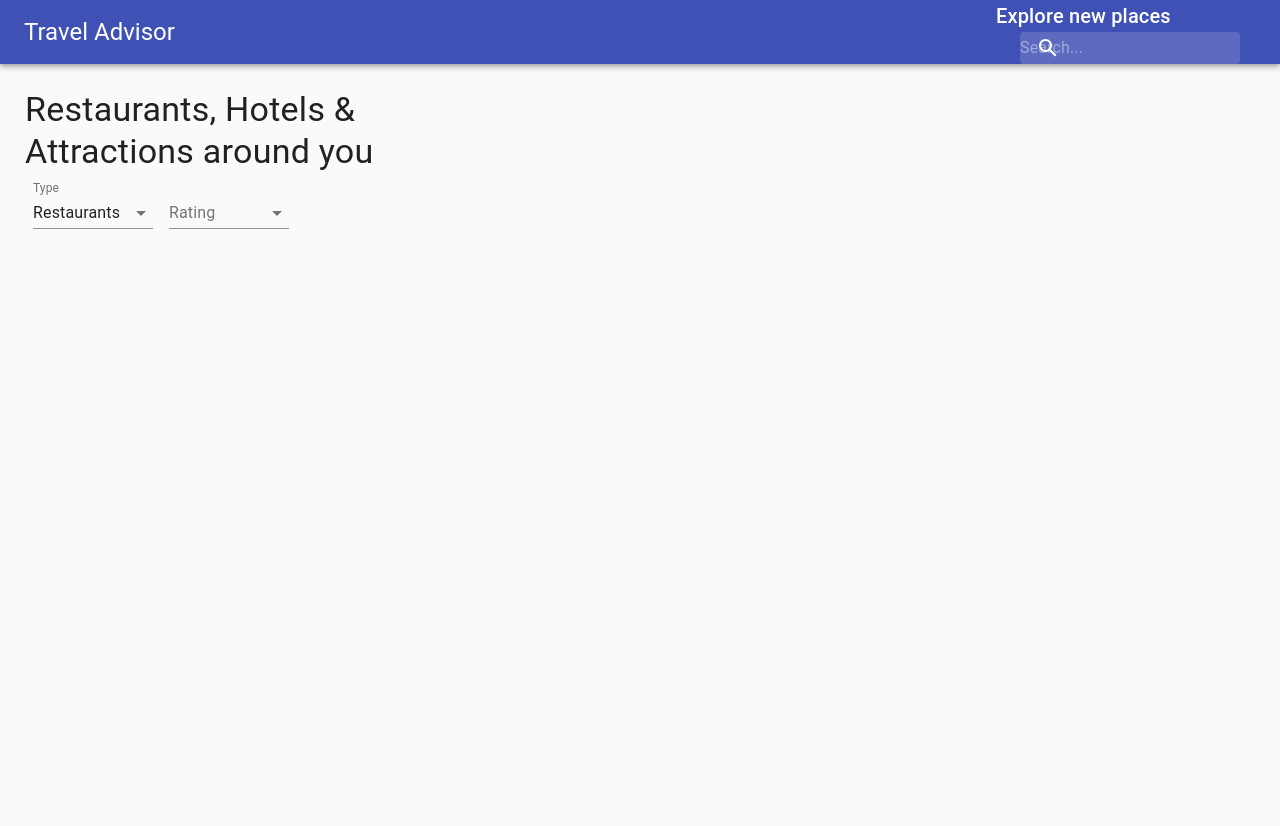
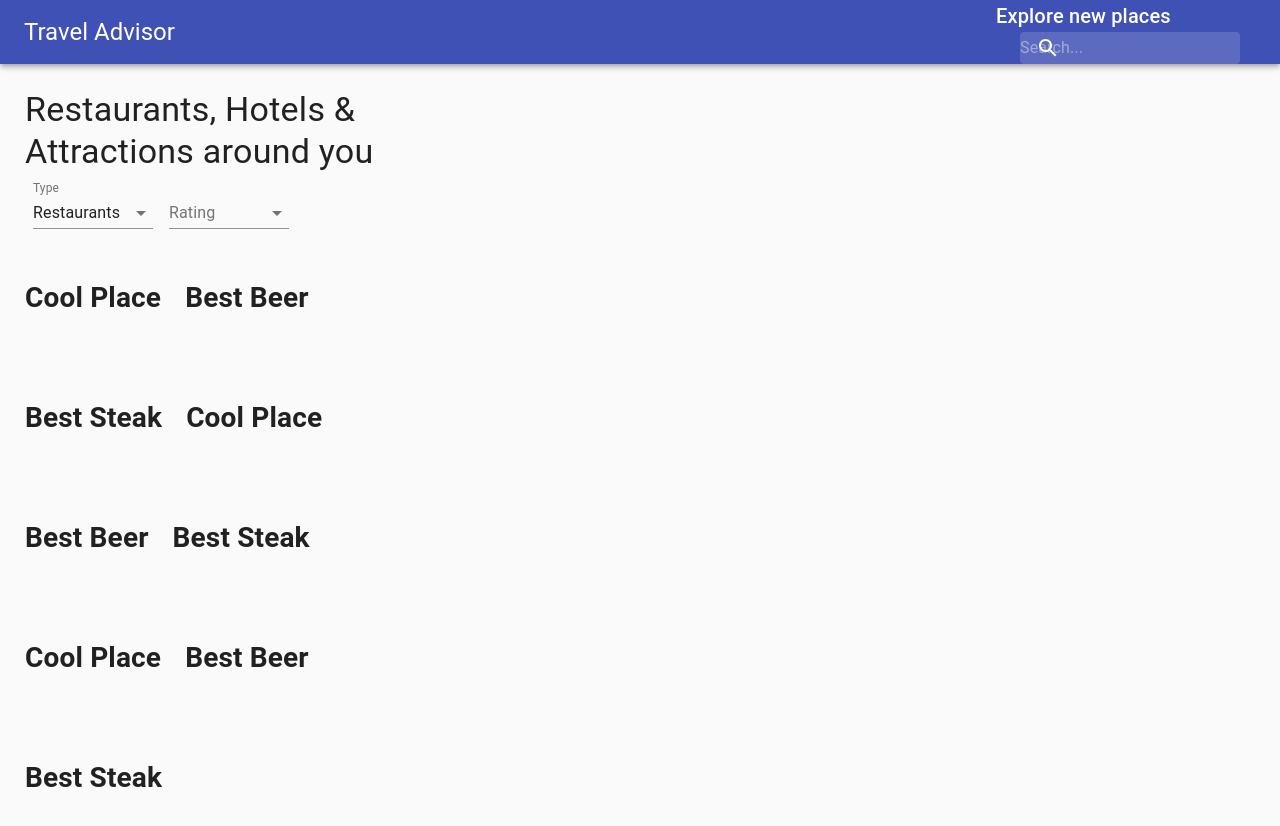
Before and after one commit to thanhle0203/google-maps-travel, a React (Create React App) app: page / in a window 1280 px wide. Shown: the top 826 px of the page. Before the commit the page ends 800 px from the top, so only its background shows below. Built offline with nearby package versions, Linux system fonts and the light colour scheme.

Commit message:
Create PlaceDetails component

```diff
--- a/src/components/List/List.jsx
+++ b/src/components/List/List.jsx
@@ -1,12 +1,25 @@
 import React, { useState } from 'react'
 import { CircularProgress, Grid, Typography, InputLabel, MenuItem, FormControl, Select } from '@material-ui/core'
 
+import PlaceDetails from '../PlaceDetails/PlaceDetails'
 import useStyles from './styles'
 
 const List = () => {
   const classes = useStyles();
   const [type, setType] = useState('restaurants');
   const [rating, setRating] = useState('');
+
+  const places = [
+    { name: 'Cool Place' },
+    { name: 'Best Beer' },
+    { name: 'Best Steak' },
+    { name: 'Cool Place' },
+    { name: 'Best Beer' },
+    { name: 'Best Steak' },
+    { name: 'Cool Place' },
+    { name: 'Best Beer' },
+    { name: 'Best Steak' },
+  ]
 
   return (
     <div className={classes.container}>
@@ -30,6 +43,14 @@ const List = () => {
         </Select>
       </FormControl>
 
+      <Grid container spacing={3} className={classes.list}>
+        {places?.map((place, i) => (
+          <Grid item key={i} sx={12}>
+            <PlaceDetails place={place} />
+          </Grid>
+        ))}
+      </Grid>
+
     </div>
   )
 }
--- a/src/components/PlaceDetails/PlaceDetails.jsx
+++ b/src/components/PlaceDetails/PlaceDetails.jsx
@@ -1,8 +1,8 @@
 import React from 'react'
 
-const PlaceDetails = () => {
+const PlaceDetails = ({ place }) => {
   return (
-    <div>PlaceDetails</div>
+    <h1>{place.name}</h1>
   )
 }
 
```
